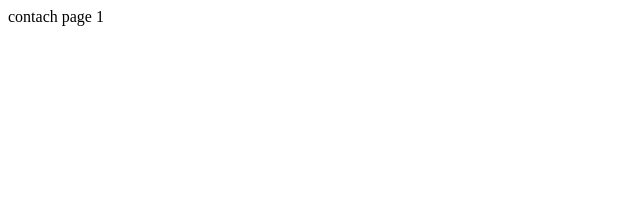
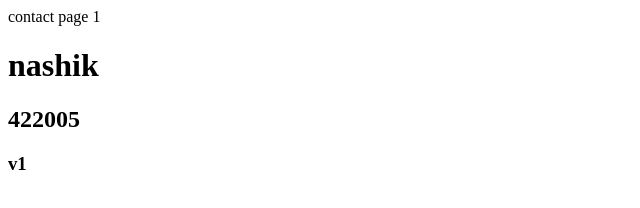
Before and after one commit to pg2211/demo, a plain HTML site: page contact.html in a window 1280 px wide. Shown: the whole page, without its empty margins (0-640 px from the left). Drawn offline with Linux system fonts and the light colour scheme.

Commit message:
v1 master

```diff
--- a/contact.html
+++ b/contact.html
@@ -5,6 +5,9 @@
 		</title>
 	</head>
 		<body>
-			<p>  contach page 1</p>
+			<p>  contact page 1</p>
+			<h1>nashik</h1>
+			<h2>422005</h2>
+			<h3>v1</h3>
 		</body>
 </html>
```
